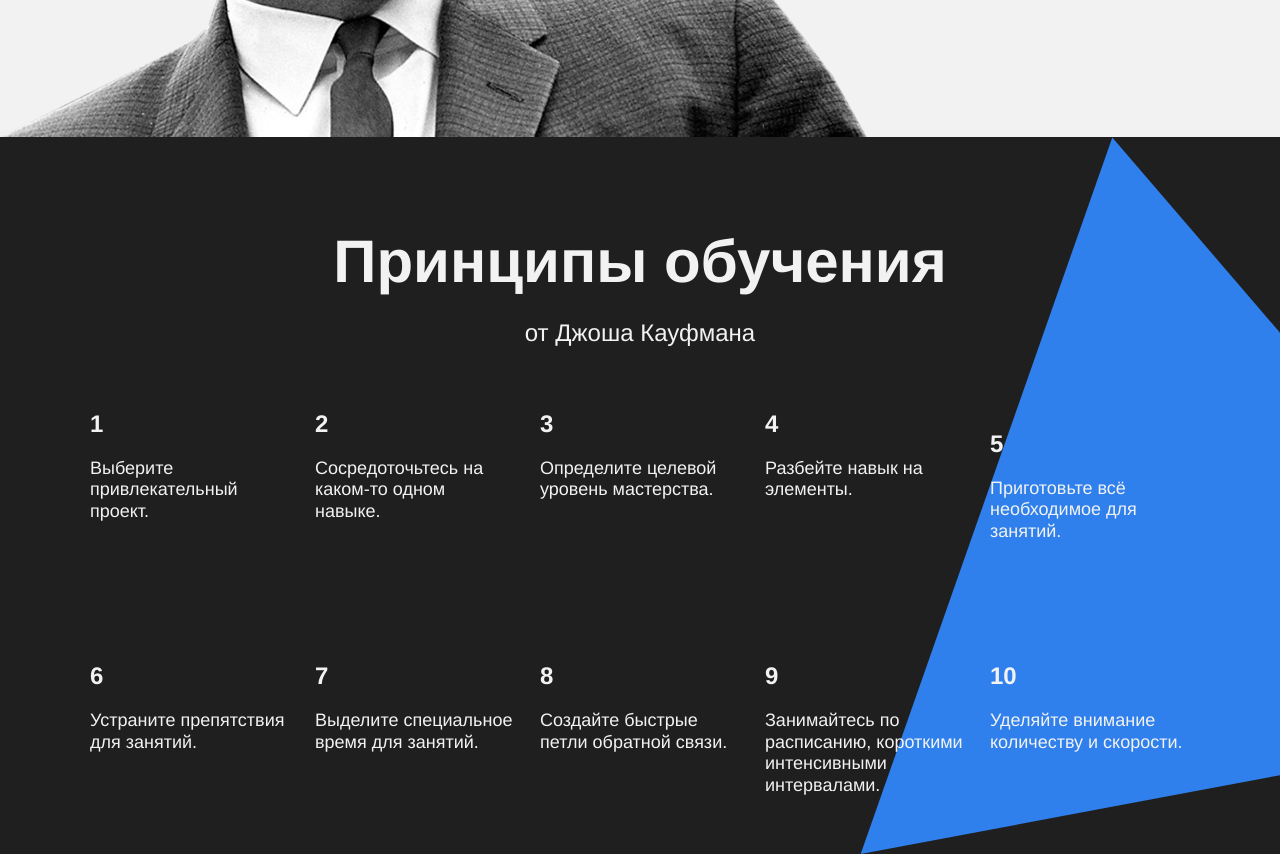
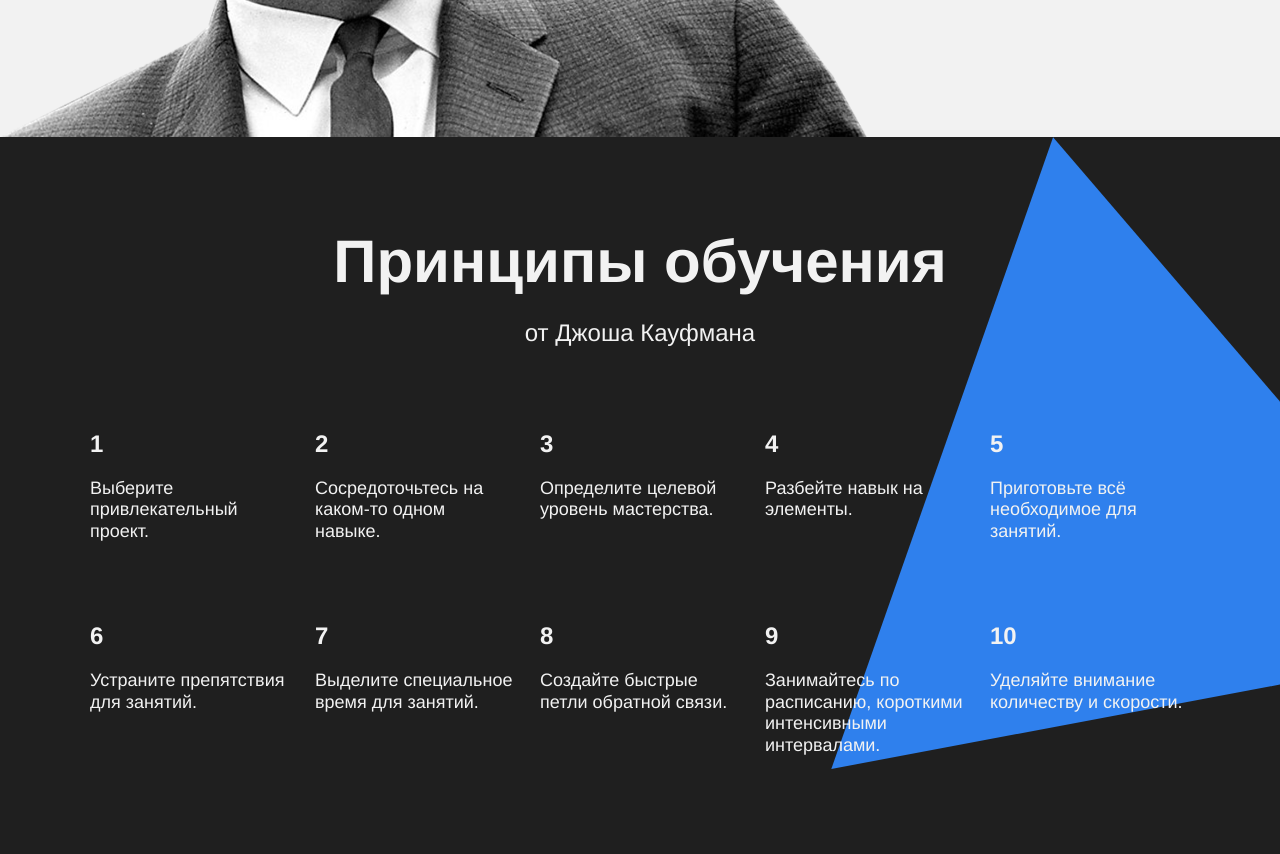
Before and after one commit to Apostle85/how-to-learn, a plain HTML site: page index.html in a window 1280 px wide. Shown: the part 2760-3614 px from the top of the page. Drawn offline with Linux system fonts and the light colour scheme.

Commit message:
The Third Try v1

```diff
--- a/styles/style.css
+++ b/styles/style.css
@@ -179,22 +179,7 @@
 
 .table__cell {
   width: 250px;
-}
-
-.table__cell:nth-child(1) {
-  margin: 60px 0;
-}
-
-.table__cell:nth-child(2) {
-  margin: 60px 0;
-}
-
-.table__cell:nth-child(3) {
-  margin: 60px 0;
-}
-
-.table__cell:nth-child(4) {
-  margin: 60px 0;
+  margin: 60px 0 0 0;
 }
 
 .table__heading {
@@ -205,18 +190,10 @@
 }
 
 .table__text {
-  margin: 0;
+  margin: 20px 0 0 0;
   line-height: 1.2;
   font-size: 18px;
   font-weight: normal;
-}
-
-.table__text:nth-child(2) {
-  margin-top: 20px;
-}
-
-.table__text:nth-child(3) {
-  margin-top: 20px;
 }
 
 /* Section "feynman" */
@@ -309,6 +286,7 @@
   right: -210px;
   z-index: 1;
   background-image: url(../images/kaufman-triangle.svg);
+  background-size: cover;
 }
 
 /* Footer */
```
